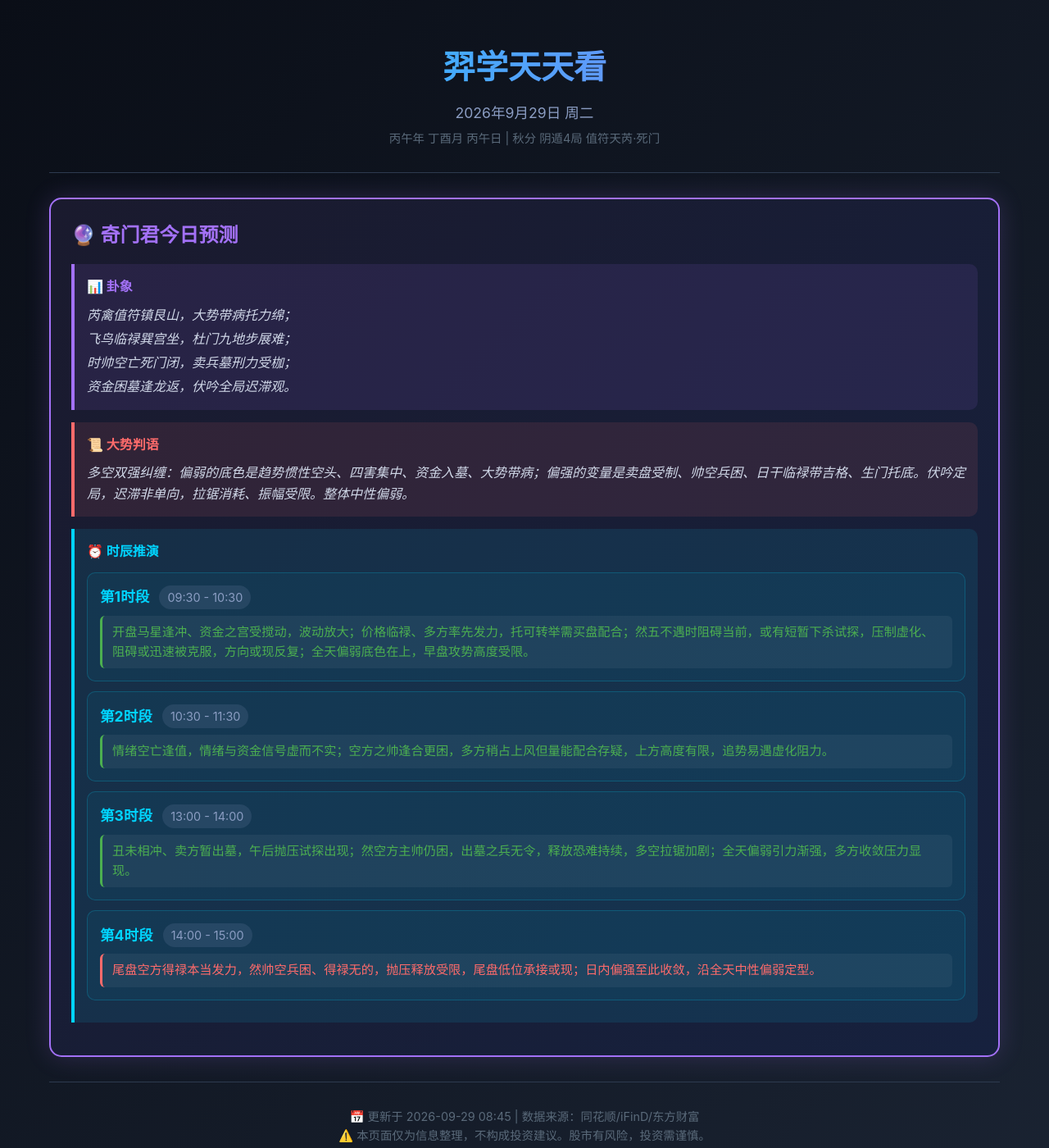
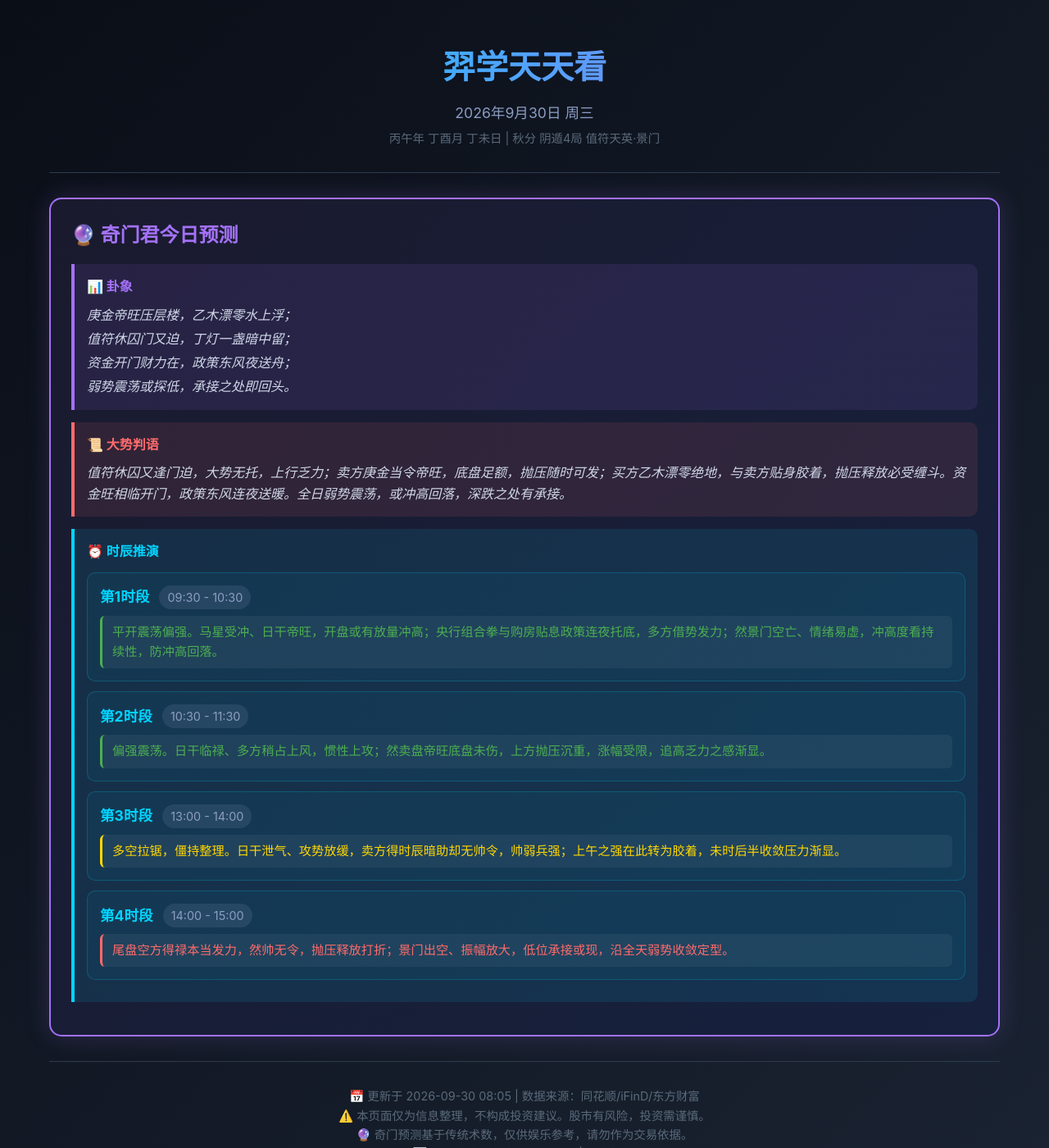
Before and after one commit to xiaoyi0319a/yixue-dashboard, a Jekyll site: the page index.html, which Jekyll copies as it is, in a window 1280 px wide and 1400 px high. Shown: the whole window at 82% size. Built offline with Jekyll 4.4.1, drawn with Linux system fonts in a browser that asks for light colours; comment, search, counter and statistics services are not loaded.

Commit message:
每日更新 2026-09-30：奇门预测（阴遁4局·略偏空·国庆前最后交易日）·方向整理暂停模式

```diff
--- a/index.html
+++ b/index.html
@@ -4,12 +4,12 @@
     <meta charset="UTF-8">
     <meta name="viewport" content="width=device-width, initial-scale=1.0">
     <meta http-equiv="Cache-Control" content="no-cache, no-store, must-revalidate">
-    <meta property="og:title" content="羿学天天看 | 2026-09-29">
-    <meta property="og:description" content="🔮 阴遁4局·中性偏弱·前强后弱拉锯 | 📈📰 方向整理已暂停（09-27指令），数据截至09-24">
+    <meta property="og:title" content="羿学天天看 | 2026-09-30">
+    <meta property="og:description" content="🔮 阴遁4局·略偏空·前强后弱逐级收敛 | 📈📰 方向整理已暂停（09-27指令），数据截至09-24">
     <meta property="og:type" content="website">
     <meta property="og:url" content="https://xiaoyi0319a.github.io/yixue-dashboard/">
     <meta name="twitter:card" content="summary_large_image">
-    <title>羿学天天看 | 2026-09-29</title>
+    <title>羿学天天看 | 2026-09-30</title>
     <link rel="stylesheet" href="css/style.css">
     <script async src="https://busuanzi.ibruce.info/busuanzi/2.3/busuanzi.pure.mini.js"></script>
 </head>
@@ -17,18 +17,18 @@
     <div class="container">
         <div class="header">
             <h1>羿学天天看</h1>
-            <div class="date">2026年9月29日 周二</div>
-            <div class="ganzhi">丙午年 丁酉月 丙午日 | 秋分 阴遁4局 值符天芮·死门</div>
+            <div class="date">2026年9月30日 周三</div>
+            <div class="ganzhi">丙午年 丁酉月 丁未日 | 秋分 阴遁4局 值符天英·景门</div>
         </div>
         <div class="qimen-section">
             <h2>🔮 奇门君今日预测</h2>
             <div class="qimen-hexagram">
                 <h4>📊 卦象</h4>
-                <p>芮禽值符镇艮山，大势带病托力绵；<br>飞鸟临禄巽宫坐，杜门九地步展难；<br>时帅空亡死门闭，卖兵墓刑力受枷；<br>资金困墓逢龙返，伏吟全局迟滞观。</p>
+                <p>庚金帝旺压层楼，乙木漂零水上浮；<br>值符休囚门又迫，丁灯一盏暗中留；<br>资金开门财力在，政策东风夜送舟；<br>弱势震荡或探低，承接之处即回头。</p>
             </div>
             <div class="qimen-verdict">
                 <h4>📜 大势判语</h4>
-                <p><i>多空双强纠缠：偏弱的底色是趋势惯性空头、四害集中、资金入墓、大势带病；偏强的变量是卖盘受制、帅空兵困、日干临禄带吉格、生门托底。伏吟定局，迟滞非单向，拉锯消耗、振幅受限。整体中性偏弱。</i></p>
+                <p><i>值符休囚又逢门迫，大势无托，上行乏力；卖方庚金当令帝旺，底盘足额，抛压随时可发；买方乙木漂零绝地，与卖方贴身胶着，抛压释放必受缠斗。资金旺相临开门，政策东风连夜送暖。全日弱势震荡，或冲高回落，深跌之处有承接。</i></p>
             </div>
             <div class="qimen-time">
                 <h4>⏰ 时辰推演</h4>
@@ -37,33 +37,33 @@
                         <span class="time-name">第1时段</span>
                         <span class="time-range">09:30 - 10:30</span>
                     </div>
-                    <div class="time-verdict up">开盘马星逢冲、资金之宫受搅动，波动放大；价格临禄、多方率先发力，托可转举需买盘配合；然五不遇时阻碍当前，或有短暂下杀试探，压制虚化、阻碍或迅速被克服，方向或现反复；全天偏弱底色在上，早盘攻势高度受限。</div>
+                    <div class="time-verdict up">平开震荡偏强。马星受冲、日干帝旺，开盘或有放量冲高；央行组合拳与购房贴息政策连夜托底，多方借势发力；然景门空亡、情绪易虚，冲高度看持续性，防冲高回落。</div>
                 </div>
                 <div class="time-slot">
                     <div class="time-header">
                         <span class="time-name">第2时段</span>
                         <span class="time-range">10:30 - 11:30</span>
                     </div>
-                    <div class="time-verdict up">情绪空亡逢值，情绪与资金信号虚而不实；空方之帅逢合更困，多方稍占上风但量能配合存疑，上方高度有限，追势易遇虚化阻力。</div>
+                    <div class="time-verdict up">偏强震荡。日干临禄、多方稍占上风，惯性上攻；然卖盘帝旺底盘未伤，上方抛压沉重，涨幅受限，追高乏力之感渐显。</div>
                 </div>
                 <div class="time-slot">
                     <div class="time-header">
                         <span class="time-name">第3时段</span>
                         <span class="time-range">13:00 - 14:00</span>
                     </div>
-                    <div class="time-verdict up">丑未相冲、卖方暂出墓，午后抛压试探出现；然空方主帅仍困，出墓之兵无令，释放恐难持续，多空拉锯加剧；全天偏弱引力渐强，多方收敛压力显现。</div>
+                    <div class="time-verdict neutral">多空拉锯，僵持整理。日干泄气、攻势放缓，卖方得时辰暗助却无帅令，帅弱兵强；上午之强在此转为胶着，未时后半收敛压力渐显。</div>
                 </div>
                 <div class="time-slot">
                     <div class="time-header">
                         <span class="time-name">第4时段</span>
                         <span class="time-range">14:00 - 15:00</span>
                     </div>
-                    <div class="time-verdict down">尾盘空方得禄本当发力，然帅空兵困、得禄无的，抛压释放受限，尾盘低位承接或现；日内偏强至此收敛，沿全天中性偏弱定型。</div>
+                    <div class="time-verdict down">尾盘空方得禄本当发力，然帅无令，抛压释放打折；景门出空、振幅放大，低位承接或现，沿全天弱势收敛定型。</div>
                 </div>
             </div>
         </div>
         <div class="footer">
-            <p>📅 更新于 2026-09-29 08:45 | 数据来源：同花顺/iFinD/东方财富</p>
+            <p>📅 更新于 2026-09-30 08:05 | 数据来源：同花顺/iFinD/东方财富</p>
             <p>⚠️ 本页面仅为信息整理，不构成投资建议。股市有风险，投资需谨慎。</p>
             <p>🔮 奇门预测基于传统术数，仅供娱乐参考，请勿作为交易依据。</p>
             <p>📊 访问统计：<span id="busuanzi_container_site_pv">本站总访问量 <span id="busuanzi_value_site_pv"></span> 次</span> | <span id="busuanzi_container_site_uv">访客数 <span id="busuanzi_value_site_uv"></span> 人</span></p>
```
